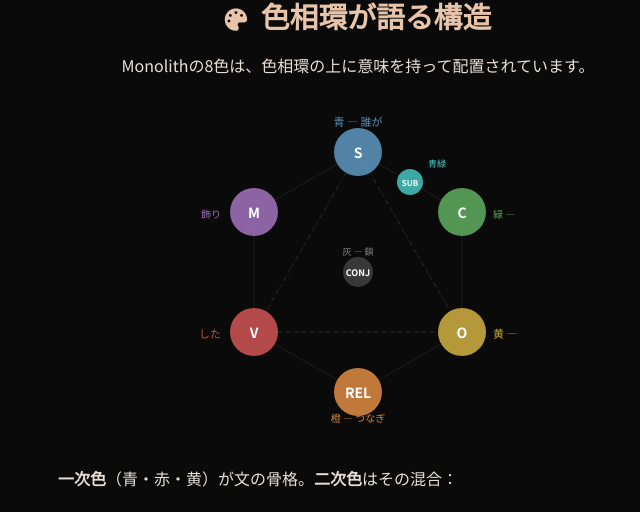
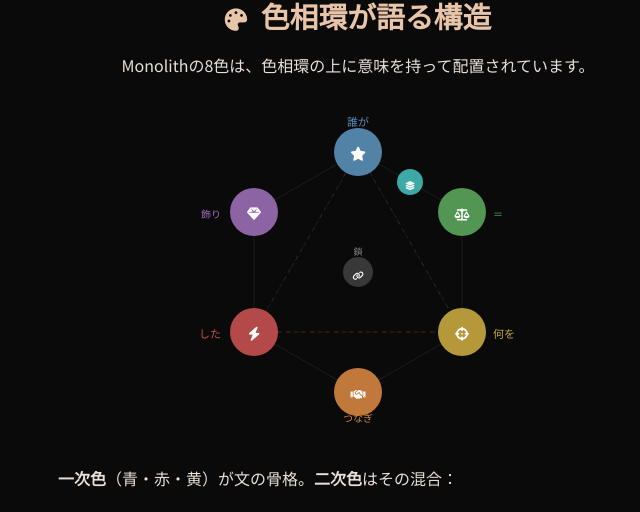
Before and after one commit to goodsun/monolith, a Flask app: page / in a window 1280 px wide. Shown: the part 1443-1955 px from the top of the page, without its empty margins (282-922 px from the left). Run offline with Flask 3, Linux system fonts and the light colour scheme.

Commit message:
Color wheel: replace letter labels with FA icons (conceptual, no grammar terms)

```diff
--- a/templates/lp.html
+++ b/templates/lp.html
@@ -636,45 +636,46 @@ footer a { color: var(--accent); text-decoration: none; }
       <!-- 6 hex vertices: all r=24, uniform size -->
       <!-- Counter-clockwise: S(top) → M(upper-left) → V(lower-left) → REL(bottom) → O(lower-right) → C(upper-right) -->
 
+      <!-- Icons via foreignObject: ⭐star ⚡bolt 🎯crosshairs ⚖️scale-balanced 💎gem 🤝handshake 📚layer-group 🔗link -->
+
       <!-- S = Blue — top (160,40) -->
       <circle cx="160" cy="40" r="24" fill="#5b8fb9" opacity="0.9"/>
-      <text x="160" y="46" text-anchor="middle" fill="white" font-size="14" font-weight="600">S</text>
-      <text x="160" y="14" text-anchor="middle" fill="#5b8fb9" font-size="11">青 — 誰が</text>
+      <foreignObject x="144" y="26" width="32" height="28"><div xmlns="http://www.w3.org/1999/xhtml" style="text-align:center;line-height:28px;"><i class="fas fa-star" style="color:white;font-size:14px;"></i></div></foreignObject>
+      <text x="160" y="14" text-anchor="middle" fill="#5b8fb9" font-size="11">誰が</text>
 
       <!-- M = Purple — upper-left (56,100) -->
       <circle cx="56" cy="100" r="24" fill="#9b6eb5" opacity="0.9"/>
-      <text x="56" y="106" text-anchor="middle" fill="white" font-size="14" font-weight="600">M</text>
-      <text x="23" y="106" text-anchor="end" fill="#9b6eb5" font-size="10">紫 — 飾り</text>
+      <foreignObject x="40" y="86" width="32" height="28"><div xmlns="http://www.w3.org/1999/xhtml" style="text-align:center;line-height:28px;"><i class="fas fa-gem" style="color:white;font-size:14px;"></i></div></foreignObject>
+      <text x="23" y="106" text-anchor="end" fill="#9b6eb5" font-size="10">飾り</text>
 
       <!-- V = Red — lower-left (56,220) -->
       <circle cx="56" cy="220" r="24" fill="#c75050" opacity="0.9"/>
-      <text x="56" y="226" text-anchor="middle" fill="white" font-size="14" font-weight="600">V</text>
-      <text x="23" y="226" text-anchor="end" fill="#c75050" font-size="11">赤 — どうした</text>
+      <foreignObject x="40" y="206" width="32" height="28"><div xmlns="http://www.w3.org/1999/xhtml" style="text-align:center;line-height:28px;"><i class="fas fa-bolt" style="color:white;font-size:14px;"></i></div></foreignObject>
+      <text x="23" y="226" text-anchor="end" fill="#c75050" font-size="11">どうした</text>
 
       <!-- REL = Orange — bottom (160,280) -->
       <circle cx="160" cy="280" r="24" fill="#d48540" opacity="0.9"/>
-      <text x="160" y="286" text-anchor="middle" fill="white" font-size="14" font-weight="600">REL</text>
-      <text x="160" y="310" text-anchor="middle" fill="#d48540" font-size="10">橙 — つなぎ</text>
+      <foreignObject x="144" y="266" width="32" height="28"><div xmlns="http://www.w3.org/1999/xhtml" style="text-align:center;line-height:28px;"><i class="fas fa-handshake" style="color:white;font-size:12px;"></i></div></foreignObject>
+      <text x="160" y="310" text-anchor="middle" fill="#d48540" font-size="10">つなぎ</text>
 
       <!-- O = Yellow — lower-right (264,220) -->
       <circle cx="264" cy="220" r="24" fill="#c7a840" opacity="0.9"/>
-      <text x="264" y="226" text-anchor="middle" fill="white" font-size="14" font-weight="600">O</text>
-      <text x="295" y="226" text-anchor="start" fill="#c7a840" font-size="11">黄 — 何を</text>
+      <foreignObject x="248" y="206" width="32" height="28"><div xmlns="http://www.w3.org/1999/xhtml" style="text-align:center;line-height:28px;"><i class="fas fa-crosshairs" style="color:white;font-size:14px;"></i></div></foreignObject>
+      <text x="295" y="226" text-anchor="start" fill="#c7a840" font-size="11">何を</text>
 
       <!-- C = Green — upper-right (264,100) -->
       <circle cx="264" cy="100" r="24" fill="#5ba55b" opacity="0.9"/>
-      <text x="264" y="106" text-anchor="middle" fill="white" font-size="14" font-weight="600">C</text>
-      <text x="295" y="106" text-anchor="start" fill="#5ba55b" font-size="10">緑 — ＝</text>
+      <foreignObject x="248" y="86" width="32" height="28"><div xmlns="http://www.w3.org/1999/xhtml" style="text-align:center;line-height:28px;"><i class="fas fa-scale-balanced" style="color:white;font-size:12px;"></i></div></foreignObject>
+      <text x="295" y="106" text-anchor="start" fill="#5ba55b" font-size="10">＝</text>
 
       <!-- SUB = Teal — small, on S-C edge midpoint (212,70) -->
       <circle cx="212" cy="70" r="13" fill="#48d1cc" opacity="0.8"/>
-      <text x="212" y="74" text-anchor="middle" fill="white" font-size="8" font-weight="600">SUB</text>
-      <text x="230" y="55" text-anchor="start" fill="#48d1cc" font-size="9">青緑</text>
+      <foreignObject x="201" y="60" width="22" height="20"><div xmlns="http://www.w3.org/1999/xhtml" style="text-align:center;line-height:20px;"><i class="fas fa-layer-group" style="color:white;font-size:9px;"></i></div></foreignObject>
 
       <!-- CONJ = Gray — center (160,160) -->
       <circle cx="160" cy="160" r="15" fill="#666" opacity="0.5"/>
-      <text x="160" y="164" text-anchor="middle" fill="white" font-size="9" font-weight="600">CONJ</text>
-      <text x="160" y="143" text-anchor="middle" fill="#888" font-size="9">灰 — 鎖</text>
+      <foreignObject x="149" y="150" width="22" height="20"><div xmlns="http://www.w3.org/1999/xhtml" style="text-align:center;line-height:20px;"><i class="fas fa-link" style="color:white;font-size:9px;"></i></div></foreignObject>
+      <text x="160" y="143" text-anchor="middle" fill="#888" font-size="9">鎖</text>
     </svg>
   </div>
 
```
